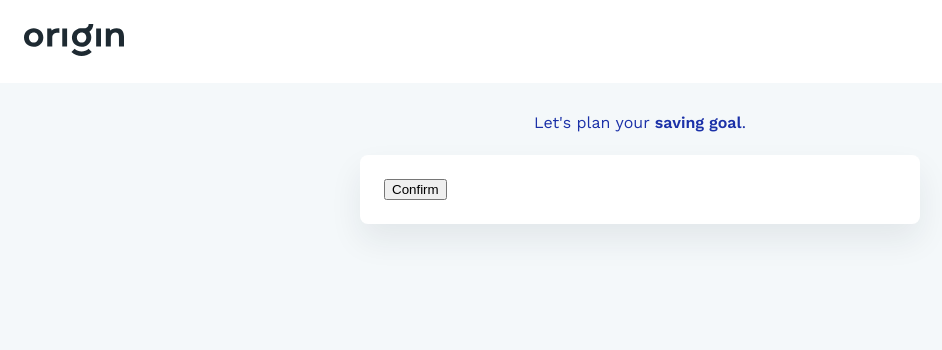
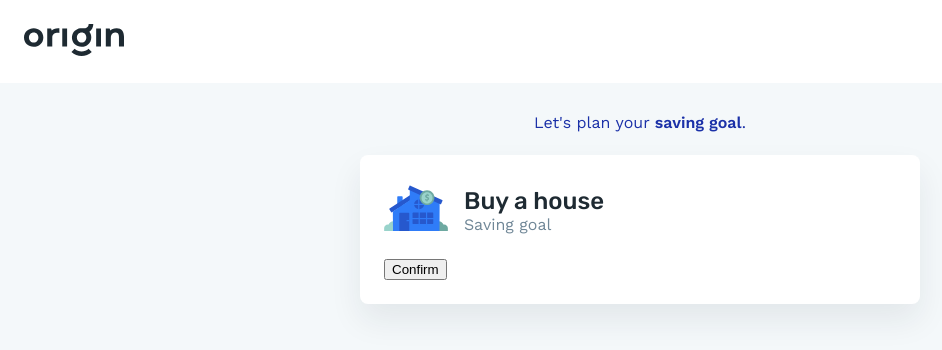
Before and after one commit to lm2almeida/saving-goals, a React (Create React App) app: page / in a window 1280 px wide. Shown: the top 350 px of the page, without its empty margins (0-942 px from the left). Built offline with nearby package versions, Linux system fonts and the light colour scheme; the HTML template or start-up script is replaced by a standard one.

Commit message:
chore(components): add SavingGoal

```diff
--- a/src/components/SavingForm/index.tsx
+++ b/src/components/SavingForm/index.tsx
@@ -1,9 +1,11 @@
+import SavingGoal from '../SavingGoal';
+
 import * as S from './styles';
 
 function SavingForm(): JSX.Element {
   return (
     <S.Form>
-      <div data-testid="saving-goal" />
+      <SavingGoal />
       <div data-testid="input-amount" />
       <div data-testid="input-reachDate" />
       <button>Confirm</button>
--- /dev/null
+++ b/src/components/SavingGoal/index.tsx
@@ -0,0 +1,17 @@
+import { ReactComponent as HouseSVG } from '../../assets/icons/buy-a-house.svg';
+
+import * as S from './styles';
+
+function SavingGoal(): JSX.Element {
+  return (
+    <S.Container data-testid="saving-goal">
+      <HouseSVG />
+      <S.TitleContainer>
+        <S.Title>Buy a house</S.Title>
+        <S.Subtitle>Saving goal</S.Subtitle>
+      </S.TitleContainer>
+    </S.Container>
+  );
+}
+
+export default SavingGoal;
--- /dev/null
+++ b/src/components/SavingGoal/styles.ts
@@ -0,0 +1,32 @@
+import styled from 'styled-components';
+
+const Container = styled.div`
+  align-items: center;
+  display: flex;
+  margin-bottom: var(--spacing-medium);
+
+  svg {
+    height: 64px;
+    margin-right: var(--spacing-medium);
+    width: 64px;
+  }
+`;
+
+const TitleContainer = styled.div`
+  flex: 1;
+`;
+
+const Title = styled.h2`
+  color: var(--colors-blue-gray-900);
+  font-family: var(--font-family-rubik);
+  font-size: 24px;
+  margin-bottom: 4px;
+`;
+
+const Subtitle = styled.span`
+  color: var(--colors-blue-gray-400);
+  display: inline-block;
+  font-size: 16px;
+`;
+
+export { Container, TitleContainer, Title, Subtitle };
```
